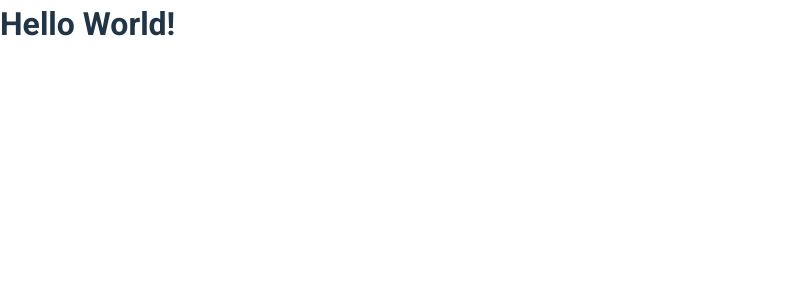
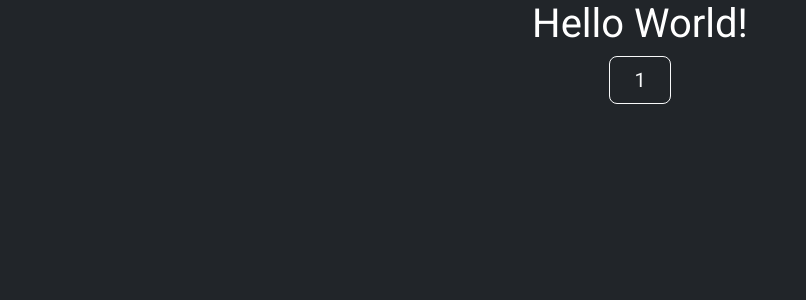
Before and after one commit to santo-ti/SANTO-TCC-IA, a React (Vite) app in the folder web/: page / in a window 1280 px wide. Shown: the top 300 px of the page, without its empty margins (0-806 px from the left). Built offline with nearby package versions, Linux system fonts and the light colour scheme.

Commit message:
feat: Add bootstrap and HouseButton component

```diff
--- a/web/index.html
+++ b/web/index.html
@@ -6,7 +6,7 @@
     <meta name="viewport" content="width=device-width, initial-scale=1.0" />
     <title>Vite + React + TS</title>
   </head>
-  <body>
+  <body class="bg-dark text-white">
     <div id="root"></div>
     <script type="module" src="/src/main.tsx"></script>
   </body>
--- a/web/package.json
+++ b/web/package.json
@@ -9,6 +9,8 @@
     "preview": "vite preview"
   },
   "dependencies": {
+    "@popperjs/core": "^2.11.6",
+    "bootstrap": "^5.2.3",
     "react": "^18.2.0",
     "react-dom": "^18.2.0"
   },
@@ -16,6 +18,7 @@
     "@types/react": "^18.0.27",
     "@types/react-dom": "^18.0.10",
     "@vitejs/plugin-react": "^3.1.0",
+    "sass": "^1.59.2",
     "typescript": "^4.9.3",
     "vite": "^4.1.0"
   }
--- a/web/src/App.tsx
+++ b/web/src/App.tsx
@@ -1,7 +1,12 @@
+import HouseButton from './components/HouseButton';
+
 function App() {
   return (
-    <h1>Hello World!</h1>
-  )
+    <div className="container text-center">
+      <h1>Hello World!</h1>
+      <HouseButton />
+    </div>
+  );
 }
 
-export default App
+export default App;
--- /dev/null
+++ b/web/src/components/HouseButton/index.tsx
@@ -0,0 +1,9 @@
+function HouseButton() {
+  return (
+    <button type="button" className="btn btn-outline-light btn-lg px-4">
+      1
+    </button>
+  );
+}
+
+export default HouseButton;
--- a/web/src/index.css
+++ b/web/src/index.css
@@ -1,8 +1,9 @@
 @import url('https://fonts.googleapis.com/css2?family=Roboto:wght@300;400;700&display=swap');
 
 * {
-  font-family: 'Roboto', sans-serif, Inter, system-ui, Avenir, Helvetica, Arial;
-  line-height: 1.5;
+  font-family: 'Roboto', system-ui, -apple-system, 'Segoe UI', 'Helvetica Neue', 'Noto Sans', 'Liberation Sans', Arial,
+    sans-serif, 'Apple Color Emoji', 'Segoe UI Emoji', 'Segoe UI Symbol', 'Noto Color Emoji';
+  /* line-height: 1.5; */
   box-sizing: border-box;
   margin: 0;
   padding: 0;
@@ -11,9 +12,8 @@
 body,
 html {
   color-scheme: light dark;
-  color: rgba(255, 255, 255, 0.87);
-  background-color: #242424;
-  display: flex;
+  /* color: rgba(255, 255, 255, 0.87);
+  background-color: #242424; */
   min-width: 320px;
   min-height: 100vh;
 }
```
Also changed, not shown: web/src/main.tsx (+7 -6 lines), 2 other files (tests, documents, lock files or other folders).
